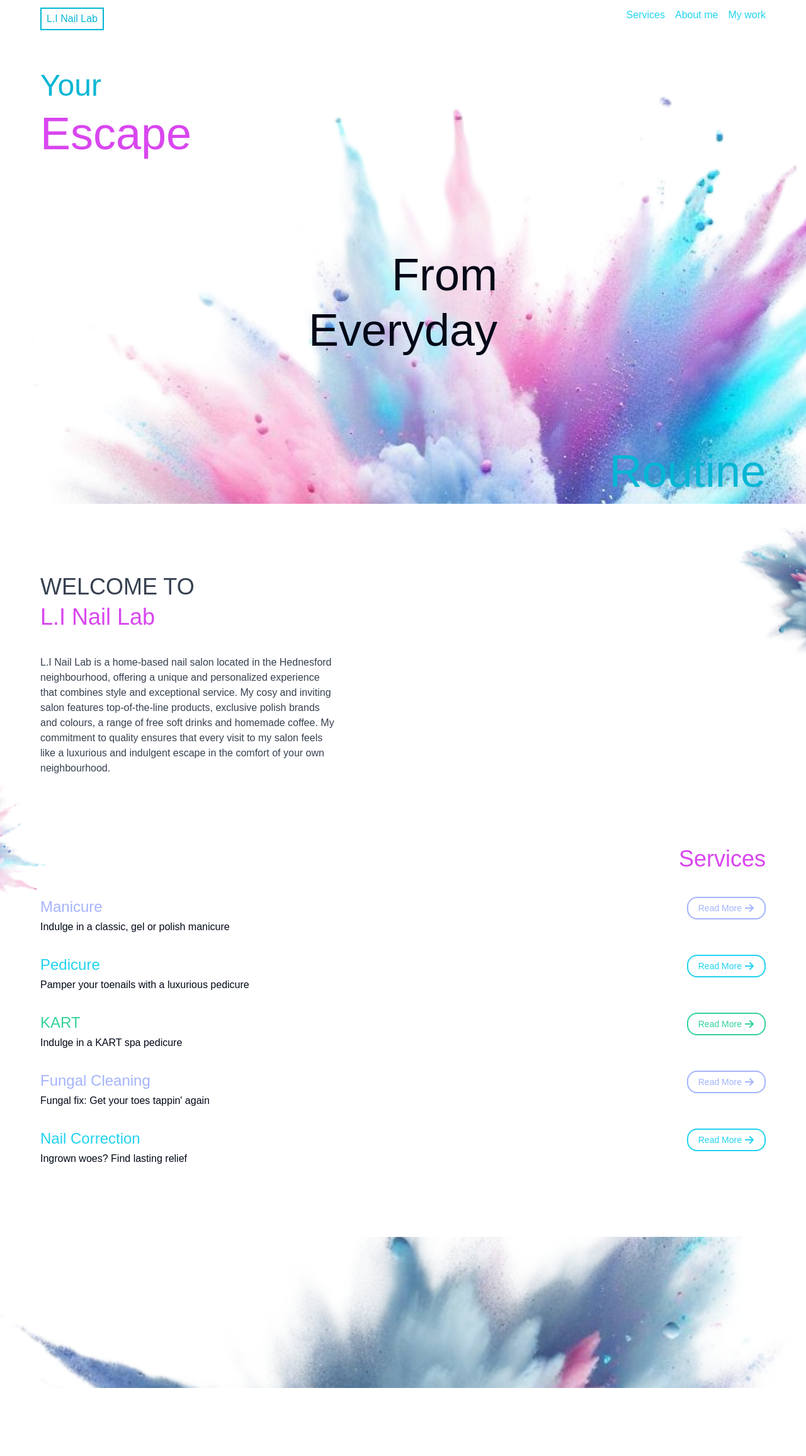
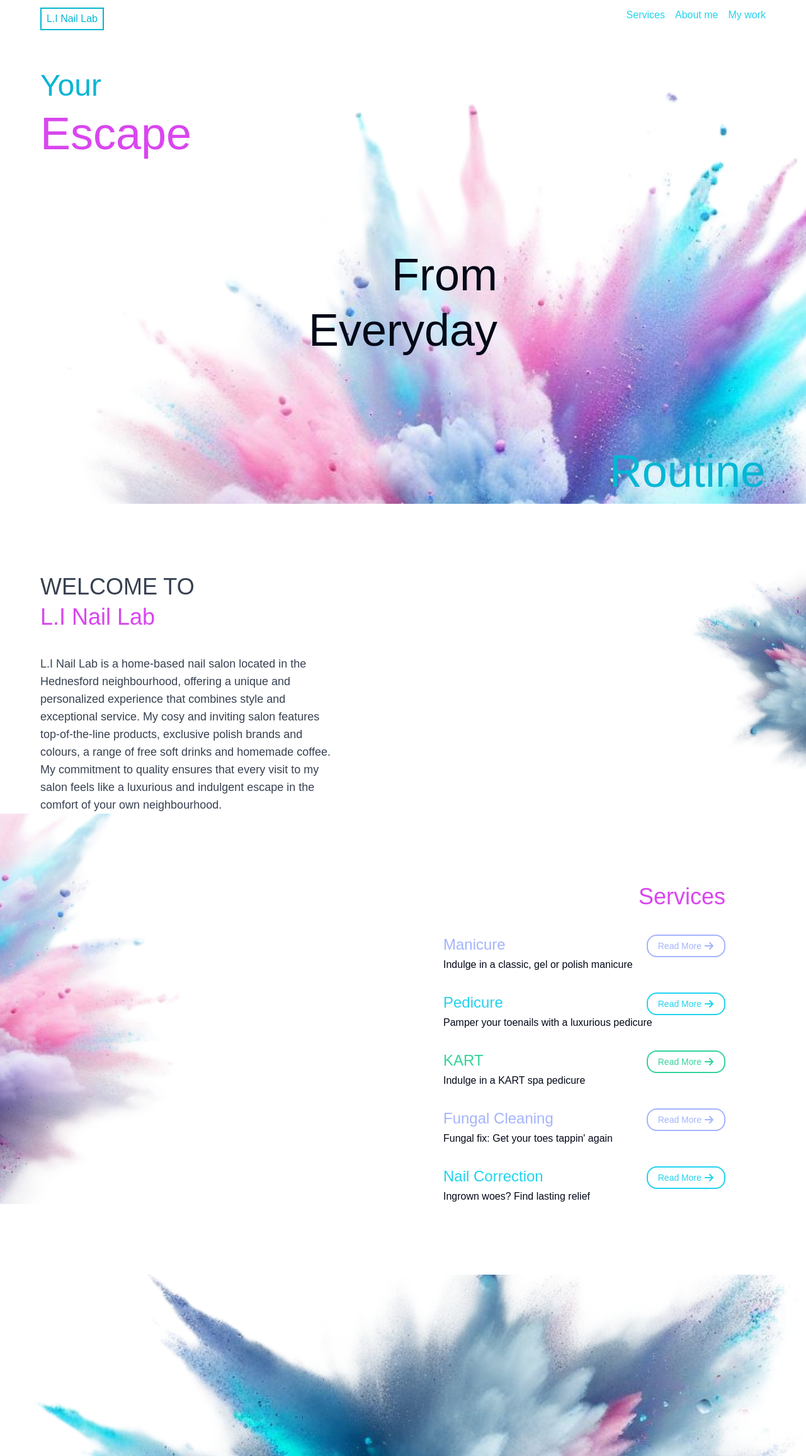
Before and after one commit to ConstantinIlisescu/linaillab-website-react, a React (Vite) app: page / in a window 1280 px wide. Shown: the whole page at 63% size. Before the commit the page ends 2204 px from the top, so only its background shows below. Built offline with nearby package versions, Linux system fonts and the light colour scheme; a web font is replaced by a local one.

Commit message:
Update all images to scale

```diff
--- a/src/App.css
+++ b/src/App.css
@@ -21,35 +21,3 @@ body {
 .font-italiana {
   font-family: "Italiana", sans-serif;
 }
-
-/* ### ANIMATIONS ### */
-/* scale the main splash image MOBILE */
-@keyframes scale-image {
-  0% {
-    background-size: 100%;
-  }
-  70%{
-    background-size: 120%;
-  }
-  100% {
-    background-size: 100%;
-  }
-}
-
-/* scale the main splash image TABLET */
-@media screen and (min-width: 640px) {
-  @keyframes scale-image {
-  0% {
-    background-size: 110%;
-  }
-  20% {
-    background-size: 115%;
-  }
-  60%{
-    background-size: 120%;
-  }
-  100% {
-    background-size: 110%;
-  }
-}
-}
--- a/src/routes/home/Home.css
+++ b/src/routes/home/Home.css
@@ -1,26 +1,65 @@
-.mobile-home-section-bg-img {
+/* scale the main splash image MOBILE */
+@keyframes scale-main-image {
+  0% {
+    background-size: 100%;
+  }
+  70% {
+    background-size: 112%;
+  }
+  100% {
+    background-size: 100%;
+  }
+}
+
+.home-section-bg-img {
   background-image: url("../../assets/images/mobile/homePage/splash-home-area.png");
   background-position: right top;
   background-repeat: no-repeat;
   background-size: contain;
-  animation: scale-image 30s ease-in-out infinite;
+  animation: scale-main-image 30s ease-in-out infinite;
 }
 
-.mobile-home-section-welcome-bg-img {
+@keyframes scale-welcome-image {
+  0% {
+    background-size: 25%;
+  }
+  30% {
+    background-size: 30%;
+  }
+  100% {
+    background-size: 25%;
+  }
+}
+
+.home-section-welcome-bg-img {
   background-image: url("../../assets/images/mobile/homePage/splash-home-welcome.png");
   background-position: right top;
-  background-size: auto 250px;
+  background-size: contain;
   background-repeat: no-repeat;
+  animation: scale-welcome-image 30s ease-in-out infinite;
 }
 
-.mobile-home-section-services-bg-img {
+@keyframes scale-services-image {
+  0% {
+    background-size: 20%;
+  }
+  30% {
+    background-size: 23%;
+  }
+  100% {
+    background-size: 20%;
+  }
+}
+
+.home-section-services-bg-img {
   background-image: url("../../assets/images/mobile/homePage/splash-home-services.png");
   background-position: left top;
-  background-size: auto 200px;
+  background-size: contain;
   background-repeat: no-repeat;
+  animation: scale-services-image 30s ease-in-out infinite;
 }
 
-.mobile-home-section-footer-bg-img {
+.home-section-footer-bg-img {
   background-image: url("../../assets/images/mobile/homePage/splash-home-footer.png");
   background-position: left;
   background-size: cover;
@@ -28,15 +67,60 @@
 }
 
 /* TABLET */
-@media screen and (min-width: 640px) {
-  .tablet-home-section-bg-img {
+@media screen and (min-width: 768px) {
+  /* scale the main splash image TABLET */
+  @media screen and (min-width: 640px) {
+    @keyframes scale-main-image {
+      0% {
+        background-size: 105%;
+      }
+      20% {
+        background-size: 110%;
+      }
+      60% {
+        background-size: 112%;
+      }
+      100% {
+        background-size: 105%;
+      }
+    }
+  }
+
+  .home-section-bg-img {
     background-image: url("../../assets/images/tablet/homePage/splash-home-area.png");
     background-position: right top;
-    background-repeat: no-repeat;
+  }
+
+  @keyframes scale-welcome-image {
+    0% {
+      background-size: 150px 350px;
+    }
+    30% {
+      background-size: 200px 350px;
+    }
+    100% {
+      background-size: 150px 350px;
+    }
+  }
+
+  .home-section-welcome-bg-img {
+    background-image: url("../../assets/images/tablet/homePage/splash-home-welcome.png");
+    background-position: right center;
     background-size: contain;
+  }
+
+  .home-section-services-bg-img {
+    background-image: url("../../assets/images/tablet/homePage/splash-home-services.png");
+    background-position: left center;
+    background-size: contain;
+  }
+
+  .home-section-footer-bg-img {
+    background-image: url("../../assets/images/tablet/homePage/splash-home-footer.png");
+    background-position: center;
   }
 }
 
 /* MONITORS */
-@media screen and (min-width: 768px) {
+@media screen and (min-width: 1024px) {
 }
--- a/src/routes/home/Home.tsx
+++ b/src/routes/home/Home.tsx
@@ -7,32 +7,32 @@ import { MAIN, WELCOME, SERVICES } from "@/data/mainPage";
 const Home = () => {
   return (
     <>
-      <div className="mobile-home-section-bg-img tablet-home-section-bg-img ">
+      <div className="home-section-bg-img">
         <Container>
           <div className="pt-28 pb-4 grid justify-items-stretch h-screen font-italiana">
             <div className="text-start">
-              <p className="text-4xl sm:text-5xl pb-4 text-cyan-500">
+              <p className="text-4xl md:text-5xl pb-4 text-cyan-500">
                 {MAIN.topRowFirstTextLine}
               </p>
-              <p className="text-7xl sm:text-7xl text-fuchsia-500">
+              <p className="text-7xl md:text-7xl text-fuchsia-500">
                 {MAIN.topRowSecondTextLine}
               </p>
             </div>
-            <div className="text-end sm:justify-self-center my-auto">
-              <p className="text-5xl sm:text-7xl pb-4">
+            <div className="text-end md:justify-self-center my-auto">
+              <p className="text-5xl md:text-7xl pb-4">
                 {MAIN.middleRowFirstTextLine}
               </p>
-              <p className="text-5xl sm:text-7xl">
+              <p className="text-5xl md:text-7xl">
                 {MAIN.middleRowSecondTextLine}
               </p>
             </div>
-            <div className="text-start mt-auto sm:text-end text-7xl text-cyan-500">
+            <div className="text-start mt-auto md:text-end text-7xl text-cyan-500">
               {MAIN.bottomRowTextLine}
             </div>
           </div>
         </Container>
       </div>
-      <div className="mobile-home-section-welcome-bg-img pt-28">
+      <div className="home-section-welcome-bg-img pt-28">
         <Container>
           <div className="max-w-lg">
             <div className="text-4xl pb-10">
@@ -43,12 +43,15 @@ const Home = () => {
                 {WELCOME.topRowTitleSecondLine}
               </p>
             </div>
-            <p className="text-gray-700 pr-10">{WELCOME.description}</p>
+            <p className="text-gray-700 pr-10 md:text-lg">
+              {WELCOME.description}
+            </p>
           </div>
         </Container>
       </div>
-      <div className="mobile-home-section-services-bg-img pt-28 mb-28">
+      <div className="home-section-services-bg-img pt-28 mb-28">
         <Container>
+          <div className="max-w-lg ml-auto md:pr-16">
             <div className="text-4xl pb-10 text-right ">
               <p className="text-fuchsia-500 font-italiana">{SERVICES.title}</p>
             </div>
@@ -67,9 +70,10 @@ const Home = () => {
                 </MainServicesContainer>
               ))}
             </div>
+          </div>
         </Container>
       </div>
-      <div className="mobile-home-section-footer-bg-img pt-28 h-60"></div>
+      <div className="home-section-footer-bg-img pt-28 h-60 md:h-72"></div>
     </>
   );
 };
```
Lines whose indentation alone changed are shown as unchanged.
